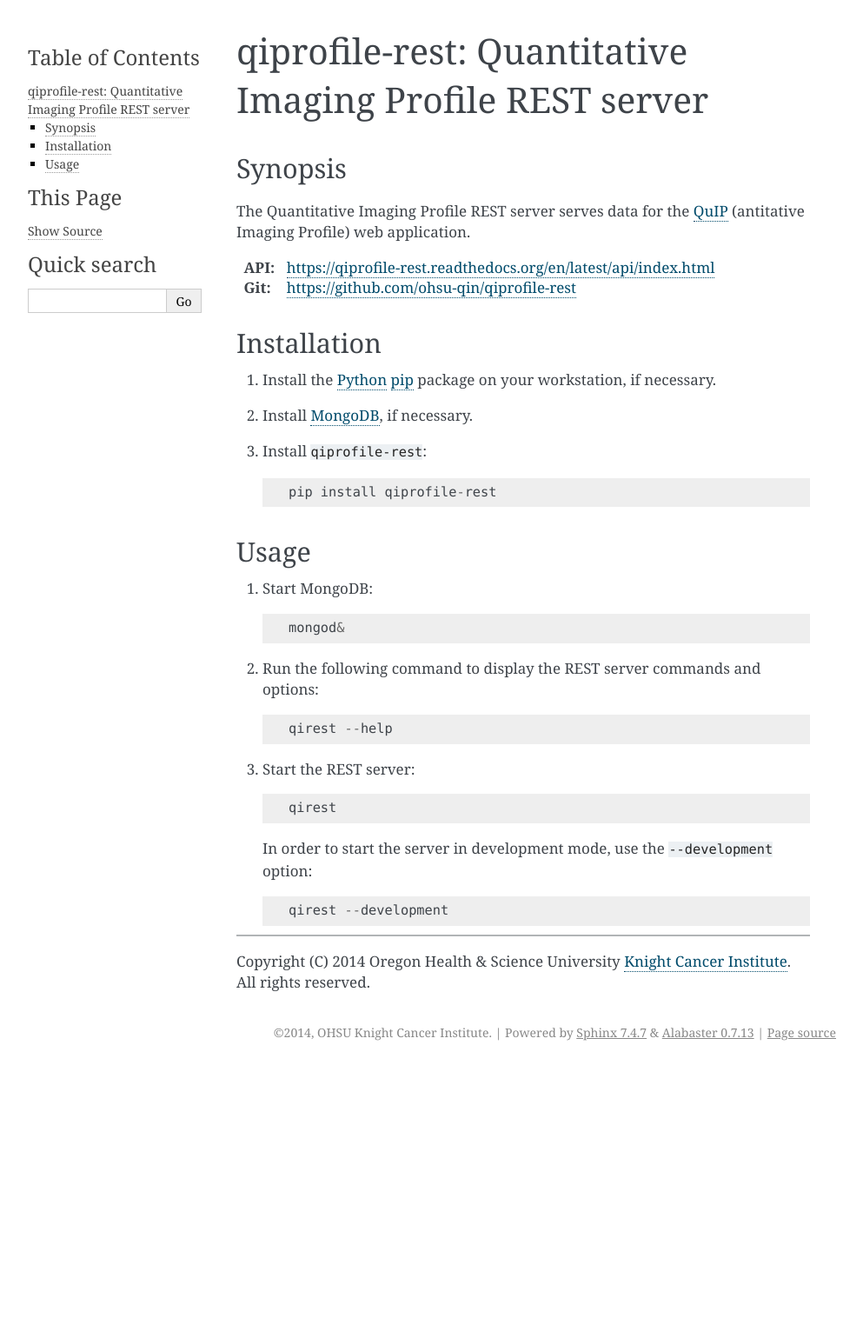
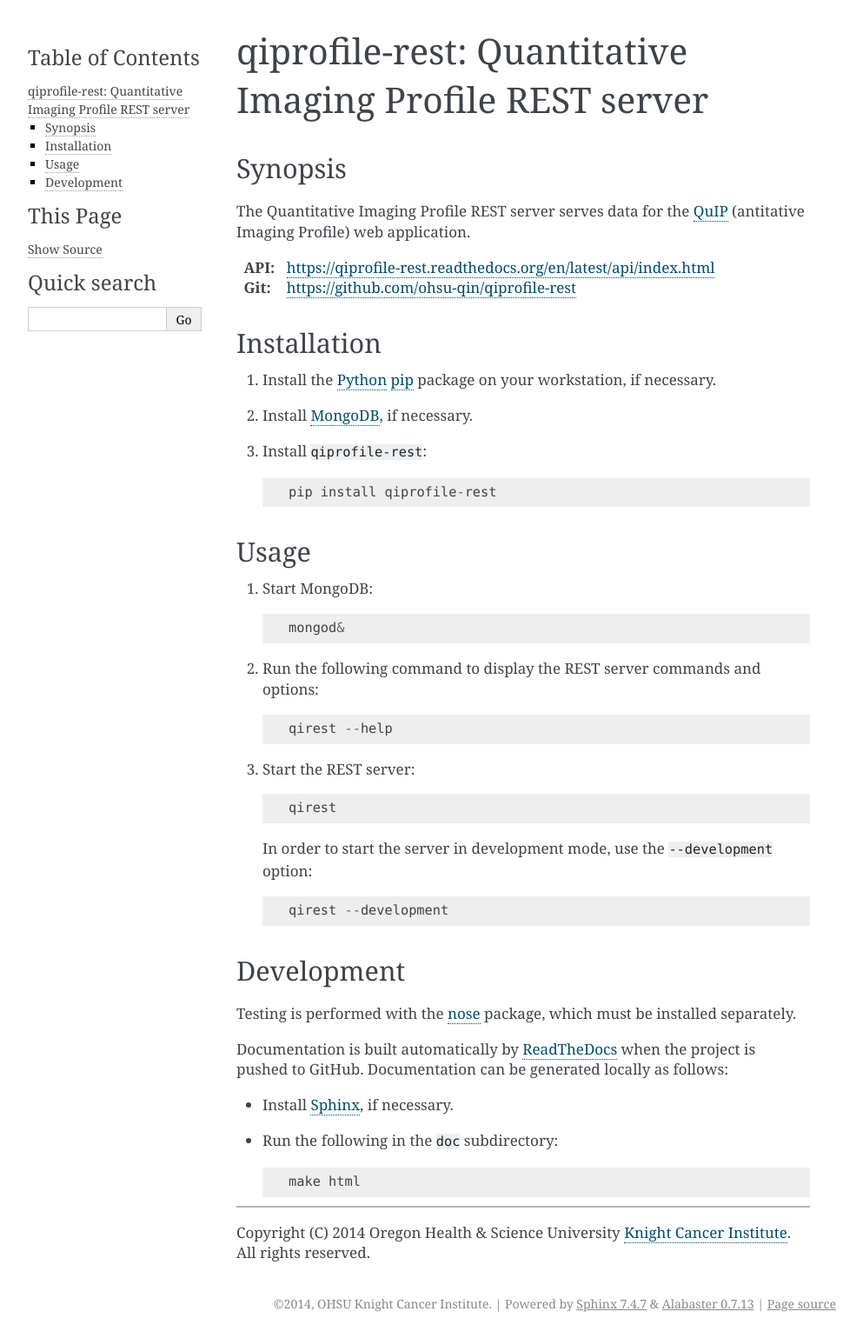
Before and after one commit to ohsu-qin/qiprofile-rest, a Sphinx documentation site: the page built from doc/index.rst, in a window 1280 px wide. Shown: the whole page at 87% size, without its empty margins (148-1141 px from the left). Built offline with Sphinx 7.4.7, drawn with Linux system fonts in a browser that asks for light colours; before the commit the page ends 1227 px from its top, so only the background shows below that.

Commit message:
Add doc Development section.

```diff
--- a/doc/index.rst
+++ b/doc/index.rst
@@ -46,6 +46,22 @@
 
         qirest --development
 
+
+***********
+Development
+***********
+
+Testing is performed with the nose_ package, which must be installed separately.
+
+Documentation is built automatically by ReadTheDocs_ when the project is pushed
+to GitHub. Documentation can be generated locally as follows:
+
+* Install Sphinx_, if necessary.
+
+* Run the following in the ``doc`` subdirectory::
+
+      make html
+
 ---------
 
 .. container:: copyright
@@ -60,8 +76,14 @@
 
 .. _MongoDB: http://django-mongodb.org
 
+.. _nose: https://nose.readthedocs.org/en/latest/
+
 .. _pip: https://pypi.python.org/pypi/pip
 
 .. _Python: http://www.python.org
 
 .. _QuIP: https://github.com/ohsu-qin/qiprofile
+
+.. _ReadTheDocs: https://www.readthedocs.org
+
+.. _Sphinx: http://sphinx-doc.org/index.html
```
